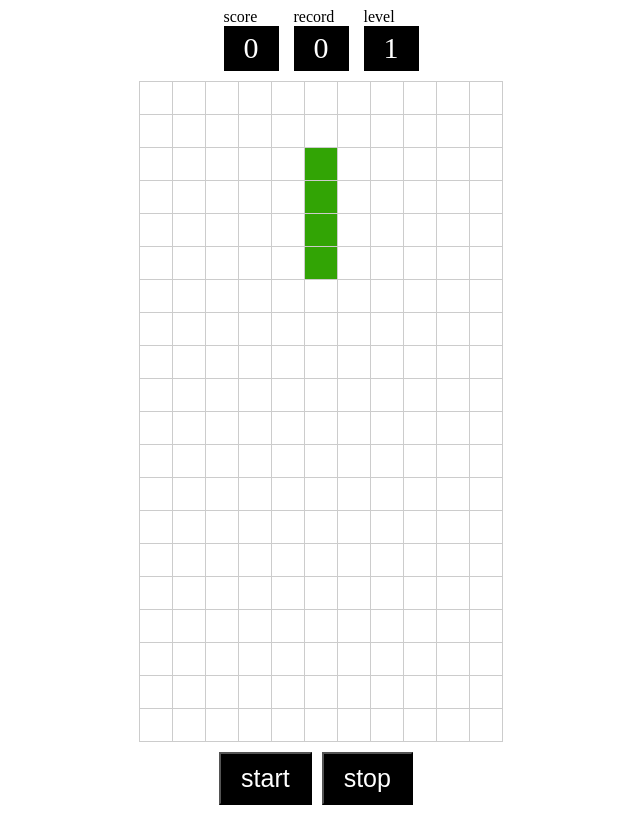
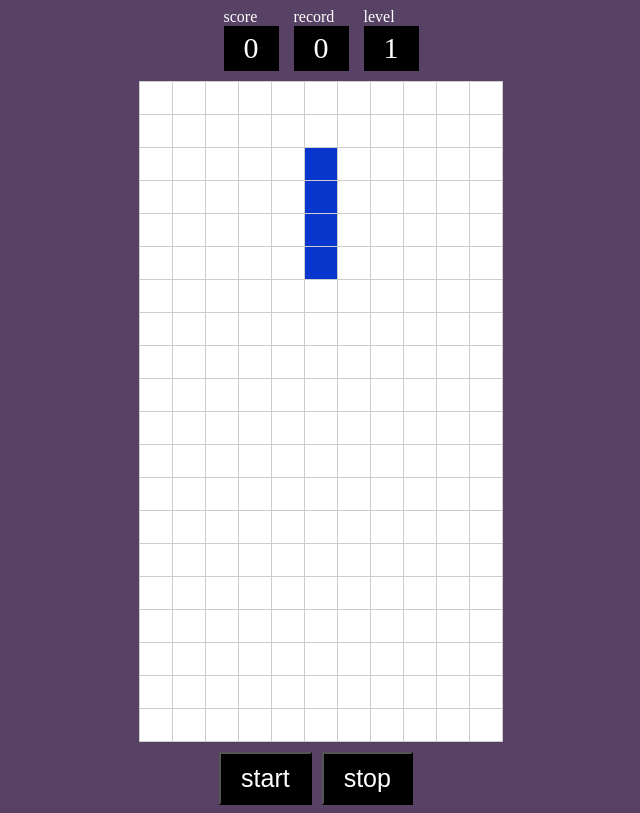
Before and after one commit to mendontdance/tetris, a plain HTML site: page index.html in a window 1280 px wide. Both pictures are taken after a click on the button "start". Shown: the whole page, without its empty margins (319-959 px from the left). Drawn offline with Linux system fonts and the light colour scheme.

Commit message:
немного стили подправил и добавил каждой фигуре уникальный цвет

```diff
--- a/index.css
+++ b/index.css
@@ -1,3 +1,7 @@
+body {
+    background-color: #574265;
+}
+
 .root {
     display: flex;
     flex-direction: column;
@@ -8,6 +12,12 @@
 table {
     margin: 0 auto;
     border-collapse: collapse;
+    background-color: #fff;
+}
+
+div {
+    font-size: 16px;
+    color: #fff;
 }
 
 td {
@@ -21,11 +31,27 @@ td {
 }
 
 .blue {
-    background-color: #2f5df5;
+    background-color: #0835cb;
 }
 
-.green {
-    background-color: #32a405;
+.black {
+    background-color: #000000;
+}
+
+.violet {
+    background-color: #7b15c7;
+}
+
+.orange {
+    background-color: #ff7900;
+}
+
+.dark-green {
+    background-color: #115202;
+}
+
+.cyan {
+    background-color: #0b9cda;
 }
 
 #button-start {
--- a/script.js
+++ b/script.js
@@ -25,7 +25,7 @@ let level = 1;
 let levelDiv = document.querySelector('#level');
 let initialTime = timer;
 
-let colors = ['red', 'blue', 'green'];
+let colors = ['red', 'blue', 'black', "violet", "dark-green", "orange", "cyan"];
 let color = '';
 
 function createFigure() {
@@ -76,7 +76,6 @@ function createFigure() {
   ]
   index = index + 1;
   choosingRandomFigure = Math.round(Math.random() * 6); // выбираю рандомную фигуру
-  choosingRandomColor = Math.round(Math.random() * 2); // выбираю рандомную фигуру
 
   if (choosingRandomFigure === 0) {
     nameFigure = 0
@@ -117,7 +116,7 @@ function createFigure() {
   }
 
   recordDiv.textContent = localStorage.getItem('record')
-  color = colors[choosingRandomColor];
+  color = colors[choosingRandomFigure];
   return figure[choosingRandomFigure];
 }
 
```
